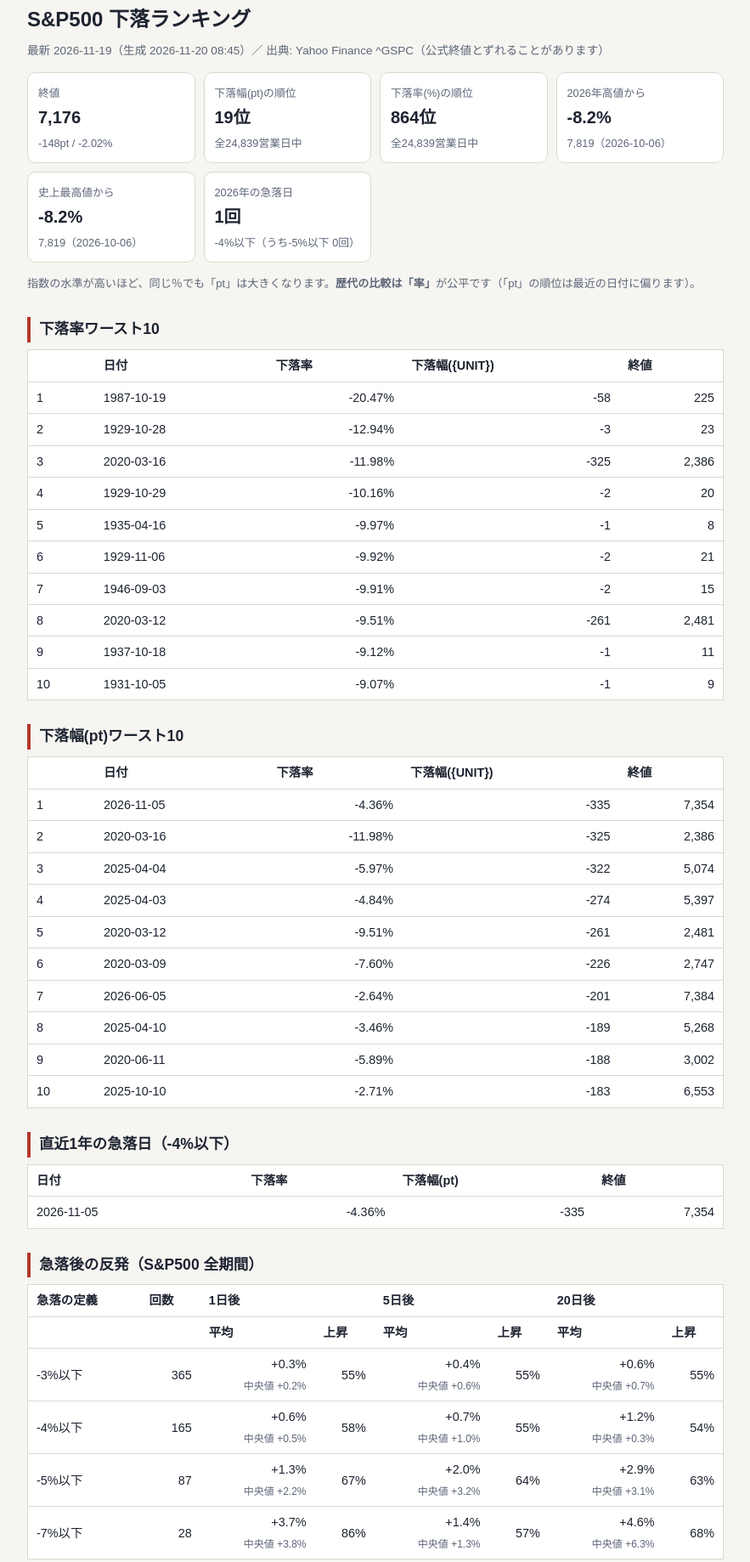
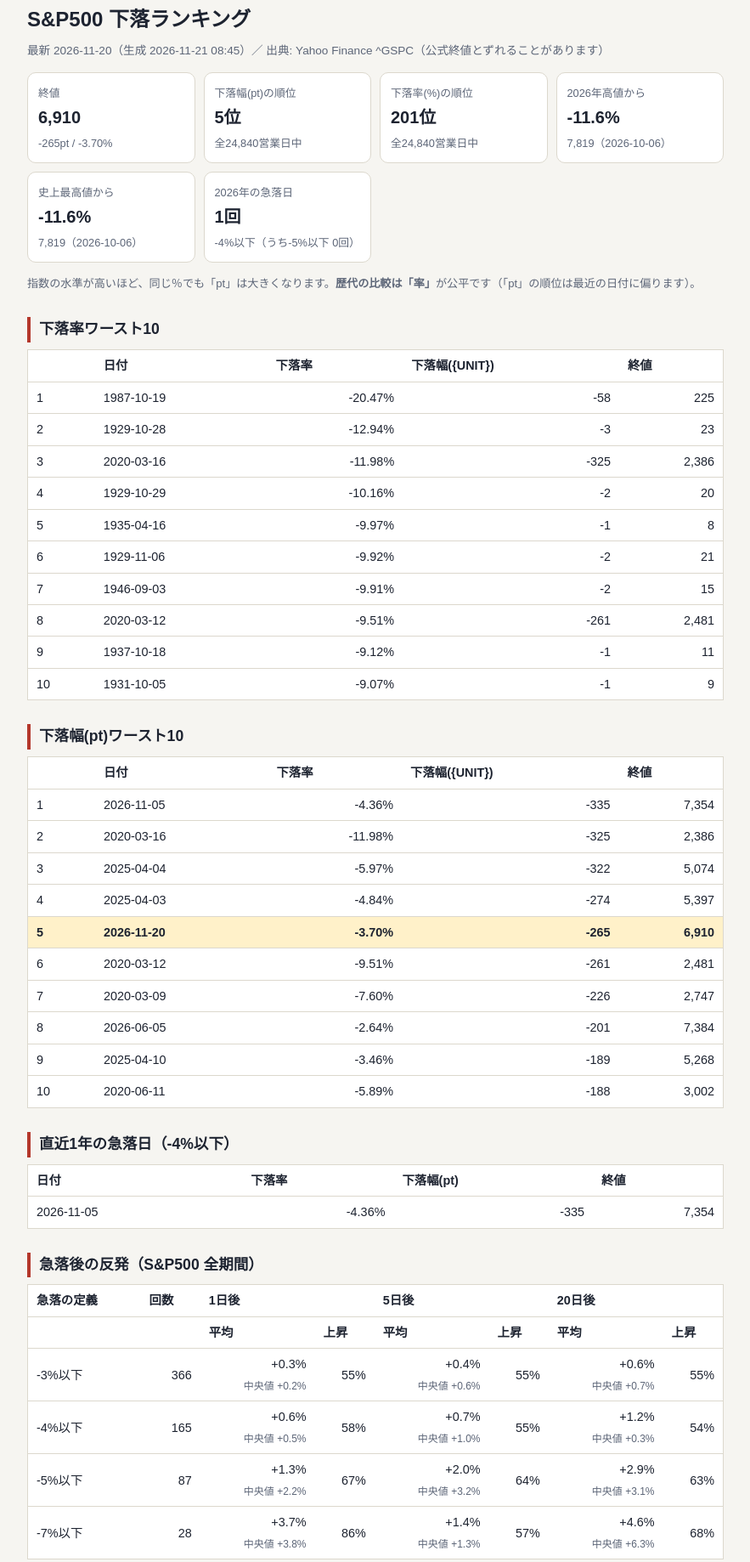
Before and after one commit to xxtoaxx/mkt-f0d094b300, a plain HTML site: page sp500_drops.html in a window 1280 px wide. Shown: the part 21-1859 px from the top of the page at 85% size, without its empty margins (198-1081 px from the left). Drawn offline with Linux system fonts and the light colour scheme.

Commit message:
update 2026-11-21 08:45

```diff
--- a/sp500_drops.html
+++ b/sp500_drops.html
@@ -17,22 +17,22 @@ tr.hl td{background:var(--hl);font-weight:700} small{color:var(--mute)}
 .note{color:var(--mute);font-size:.82rem}
 </style></head><body><main>
 <h1>S&P500 下落ランキング</h1>
-<div class="sub">最新 2026-11-19（生成 2026-11-20 08:45）／ 出典: Yahoo Finance ^GSPC（公式終値とずれることがあります）</div>
+<div class="sub">最新 2026-11-20（生成 2026-11-21 08:45）／ 出典: Yahoo Finance ^GSPC（公式終値とずれることがあります）</div>
 <div class="cards">
-<div class="card"><span>終値</span><b>7,176</b><span>-148pt / -2.02%</span></div>
-<div class="card"><span>下落幅(pt)の順位</span><b>19位</b><span>全24,839営業日中</span></div>
-<div class="card"><span>下落率(%)の順位</span><b>864位</b><span>全24,839営業日中</span></div>
-<div class="card"><span>2026年高値から</span><b>-8.2%</b><span>7,819（2026-10-06）</span></div>
-<div class="card"><span>史上最高値から</span><b>-8.2%</b><span>7,819（2026-10-06）</span></div>
+<div class="card"><span>終値</span><b>6,910</b><span>-265pt / -3.70%</span></div>
+<div class="card"><span>下落幅(pt)の順位</span><b>5位</b><span>全24,840営業日中</span></div>
+<div class="card"><span>下落率(%)の順位</span><b>201位</b><span>全24,840営業日中</span></div>
+<div class="card"><span>2026年高値から</span><b>-11.6%</b><span>7,819（2026-10-06）</span></div>
+<div class="card"><span>史上最高値から</span><b>-11.6%</b><span>7,819（2026-10-06）</span></div>
 <div class="card"><span>2026年の急落日</span><b>1回</b><span>-4%以下（うち-5%以下 0回）</span></div>
 </div>
 <p class="note">指数の水準が高いほど、同じ％でも「pt」は大きくなります。<b>歴代の比較は「率」</b>が公平です（「pt」の順位は最近の日付に偏ります）。</p>
 <h2>下落率ワースト10</h2><div class='scroll'><table><thead><tr><th></th><th>日付</th><th>下落率</th><th>下落幅({UNIT})</th><th>終値</th></tr></thead><tbody><tr><td>1</td><td>1987-10-19</td><td class='n'>-20.47%</td><td class='n'>-58</td><td class='n'>225</td></tr><tr><td>2</td><td>1929-10-28</td><td class='n'>-12.94%</td><td class='n'>-3</td><td class='n'>23</td></tr><tr><td>3</td><td>2020-03-16</td><td class='n'>-11.98%</td><td class='n'>-325</td><td class='n'>2,386</td></tr><tr><td>4</td><td>1929-10-29</td><td class='n'>-10.16%</td><td class='n'>-2</td><td class='n'>20</td></tr><tr><td>5</td><td>1935-04-16</td><td class='n'>-9.97%</td><td class='n'>-1</td><td class='n'>8</td></tr><tr><td>6</td><td>1929-11-06</td><td class='n'>-9.92%</td><td class='n'>-2</td><td class='n'>21</td></tr><tr><td>7</td><td>1946-09-03</td><td class='n'>-9.91%</td><td class='n'>-2</td><td class='n'>15</td></tr><tr><td>8</td><td>2020-03-12</td><td class='n'>-9.51%</td><td class='n'>-261</td><td class='n'>2,481</td></tr><tr><td>9</td><td>1937-10-18</td><td class='n'>-9.12%</td><td class='n'>-1</td><td class='n'>11</td></tr><tr><td>10</td><td>1931-10-05</td><td class='n'>-9.07%</td><td class='n'>-1</td><td class='n'>9</td></tr></tbody></table></div>
-<h2>下落幅(pt)ワースト10</h2><div class='scroll'><table><thead><tr><th></th><th>日付</th><th>下落率</th><th>下落幅({UNIT})</th><th>終値</th></tr></thead><tbody><tr><td>1</td><td>2026-11-05</td><td class='n'>-4.36%</td><td class='n'>-335</td><td class='n'>7,354</td></tr><tr><td>2</td><td>2020-03-16</td><td class='n'>-11.98%</td><td class='n'>-325</td><td class='n'>2,386</td></tr><tr><td>3</td><td>2025-04-04</td><td class='n'>-5.97%</td><td class='n'>-322</td><td class='n'>5,074</td></tr><tr><td>4</td><td>2025-04-03</td><td class='n'>-4.84%</td><td class='n'>-274</td><td class='n'>5,397</td></tr><tr><td>5</td><td>2020-03-12</td><td class='n'>-9.51%</td><td class='n'>-261</td><td class='n'>2,481</td></tr><tr><td>6</td><td>2020-03-09</td><td class='n'>-7.60%</td><td class='n'>-226</td><td class='n'>2,747</td></tr><tr><td>7</td><td>2026-06-05</td><td class='n'>-2.64%</td><td class='n'>-201</td><td class='n'>7,384</td></tr><tr><td>8</td><td>2025-04-10</td><td class='n'>-3.46%</td><td class='n'>-189</td><td class='n'>5,268</td></tr><tr><td>9</td><td>2020-06-11</td><td class='n'>-5.89%</td><td class='n'>-188</td><td class='n'>3,002</td></tr><tr><td>10</td><td>2025-10-10</td><td class='n'>-2.71%</td><td class='n'>-183</td><td class='n'>6,553</td></tr></tbody></table></div>
+<h2>下落幅(pt)ワースト10</h2><div class='scroll'><table><thead><tr><th></th><th>日付</th><th>下落率</th><th>下落幅({UNIT})</th><th>終値</th></tr></thead><tbody><tr><td>1</td><td>2026-11-05</td><td class='n'>-4.36%</td><td class='n'>-335</td><td class='n'>7,354</td></tr><tr><td>2</td><td>2020-03-16</td><td class='n'>-11.98%</td><td class='n'>-325</td><td class='n'>2,386</td></tr><tr><td>3</td><td>2025-04-04</td><td class='n'>-5.97%</td><td class='n'>-322</td><td class='n'>5,074</td></tr><tr><td>4</td><td>2025-04-03</td><td class='n'>-4.84%</td><td class='n'>-274</td><td class='n'>5,397</td></tr><tr class="hl"><td>5</td><td>2026-11-20</td><td class='n'>-3.70%</td><td class='n'>-265</td><td class='n'>6,910</td></tr><tr><td>6</td><td>2020-03-12</td><td class='n'>-9.51%</td><td class='n'>-261</td><td class='n'>2,481</td></tr><tr><td>7</td><td>2020-03-09</td><td class='n'>-7.60%</td><td class='n'>-226</td><td class='n'>2,747</td></tr><tr><td>8</td><td>2026-06-05</td><td class='n'>-2.64%</td><td class='n'>-201</td><td class='n'>7,384</td></tr><tr><td>9</td><td>2025-04-10</td><td class='n'>-3.46%</td><td class='n'>-189</td><td class='n'>5,268</td></tr><tr><td>10</td><td>2020-06-11</td><td class='n'>-5.89%</td><td class='n'>-188</td><td class='n'>3,002</td></tr></tbody></table></div>
 <h2>直近1年の急落日（-4%以下）</h2>
 <div class="scroll"><table><thead><tr><th>日付</th><th>下落率</th><th>下落幅(pt)</th><th>終値</th></tr></thead><tbody><tr><td>2026-11-05</td><td class='n'>-4.36%</td><td class='n'>-335</td><td class='n'>7,354</td></tr></tbody></table></div>
 <h2>急落後の反発（S&P500 全期間）</h2>
 <div class="scroll"><table><thead><tr><th>急落の定義</th><th>回数</th><th colspan=2>1日後</th><th colspan=2>5日後</th><th colspan=2>20日後</th></tr>
-<tr><th></th><th></th><th>平均</th><th>上昇</th><th>平均</th><th>上昇</th><th>平均</th><th>上昇</th></tr></thead><tbody><tr><td>-3%以下</td><td class='n'>365</td><td class='n'>+0.3%<br><small>中央値 +0.2%</small></td><td class='n'>55%</td><td class='n'>+0.4%<br><small>中央値 +0.6%</small></td><td class='n'>55%</td><td class='n'>+0.6%<br><small>中央値 +0.7%</small></td><td class='n'>55%</td></tr><tr><td>-4%以下</td><td class='n'>165</td><td class='n'>+0.6%<br><small>中央値 +0.5%</small></td><td class='n'>58%</td><td class='n'>+0.7%<br><small>中央値 +1.0%</small></td><td class='n'>55%</td><td class='n'>+1.2%<br><small>中央値 +0.3%</small></td><td class='n'>54%</td></tr><tr><td>-5%以下</td><td class='n'>87</td><td class='n'>+1.3%<br><small>中央値 +2.2%</small></td><td class='n'>67%</td><td class='n'>+2.0%<br><small>中央値 +3.2%</small></td><td class='n'>64%</td><td class='n'>+2.9%<br><small>中央値 +3.1%</small></td><td class='n'>63%</td></tr><tr><td>-7%以下</td><td class='n'>28</td><td class='n'>+3.7%<br><small>中央値 +3.8%</small></td><td class='n'>86%</td><td class='n'>+1.4%<br><small>中央値 +1.3%</small></td><td class='n'>57%</td><td class='n'>+4.6%<br><small>中央値 +6.3%</small></td><td class='n'>68%</td></tr></tbody></table></div>
+<tr><th></th><th></th><th>平均</th><th>上昇</th><th>平均</th><th>上昇</th><th>平均</th><th>上昇</th></tr></thead><tbody><tr><td>-3%以下</td><td class='n'>366</td><td class='n'>+0.3%<br><small>中央値 +0.2%</small></td><td class='n'>55%</td><td class='n'>+0.4%<br><small>中央値 +0.6%</small></td><td class='n'>55%</td><td class='n'>+0.6%<br><small>中央値 +0.7%</small></td><td class='n'>55%</td></tr><tr><td>-4%以下</td><td class='n'>165</td><td class='n'>+0.6%<br><small>中央値 +0.5%</small></td><td class='n'>58%</td><td class='n'>+0.7%<br><small>中央値 +1.0%</small></td><td class='n'>55%</td><td class='n'>+1.2%<br><small>中央値 +0.3%</small></td><td class='n'>54%</td></tr><tr><td>-5%以下</td><td class='n'>87</td><td class='n'>+1.3%<br><small>中央値 +2.2%</small></td><td class='n'>67%</td><td class='n'>+2.0%<br><small>中央値 +3.2%</small></td><td class='n'>64%</td><td class='n'>+2.9%<br><small>中央値 +3.1%</small></td><td class='n'>63%</td></tr><tr><td>-7%以下</td><td class='n'>28</td><td class='n'>+3.7%<br><small>中央値 +3.8%</small></td><td class='n'>86%</td><td class='n'>+1.4%<br><small>中央値 +1.3%</small></td><td class='n'>57%</td><td class='n'>+4.6%<br><small>中央値 +6.3%</small></td><td class='n'>68%</td></tr></tbody></table></div>
 <p class="note">注意: 1987年・2008年のように急落が連続した時期の影響が大きく、各回は独立ではありません。「必ず反発」ではなく、過去の傾向です。情報の整理であり、売買の推奨ではありません。</p>
 </main></body></html>
```
Also changed, not shown: index.html (+5 -5 lines), nikkei_drops.html (+6 -6 lines).
